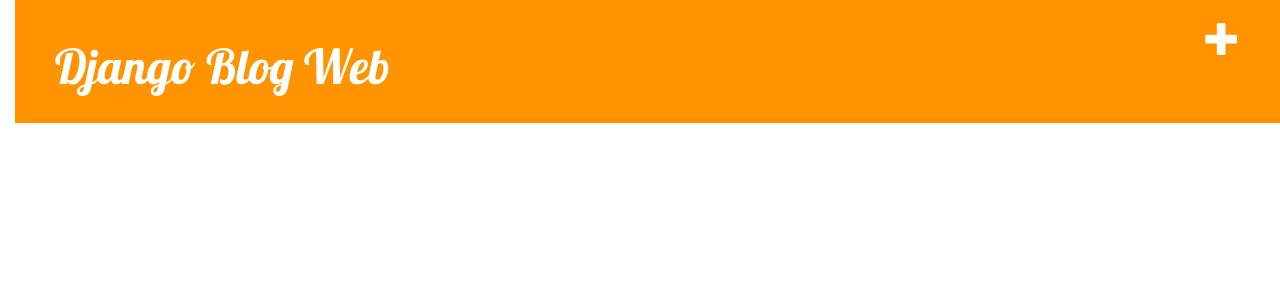
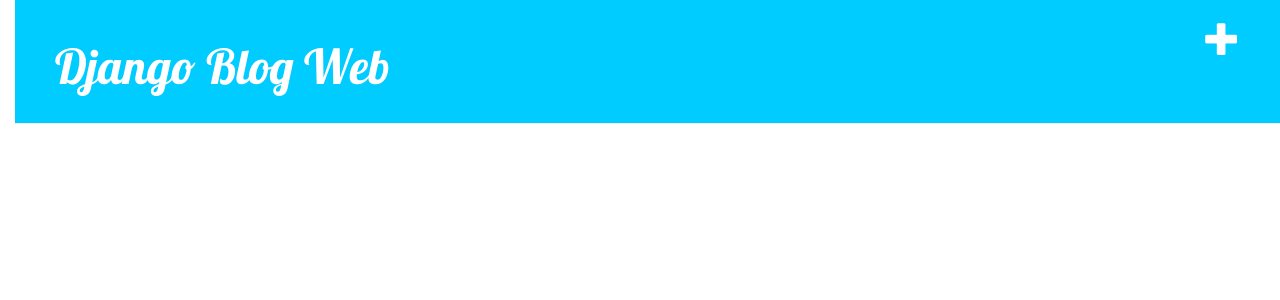
Before and after one commit to TEKERone/first-blog-web, a Django app: page / in a window 1280 px wide. Shown: the top 300 px of the page. Run offline with Django 3.2, Linux system fonts and the light colour scheme; data that the repository does not hold is empty; some libraries are stand-ins or nearby versions.

```diff
--- a/blog/static/css/blog.css
+++ b/blog/static/css/blog.css
@@ -8,7 +8,7 @@ body{
 }
 
 .page-header {
-    background-color: #ff9400;
+    background-color: #00ccff;
     margin-top: 0;
     padding: 20px 20px 20px 40px;
 }
@@ -52,5 +52,5 @@ h1, h2, h3, h4 {
 }
 
 .post h1 a, .post h1 a:visited {
-    color: #ff9400; /*#000000*/
+    color: #00ccff; /*#000000*/
 }
```
